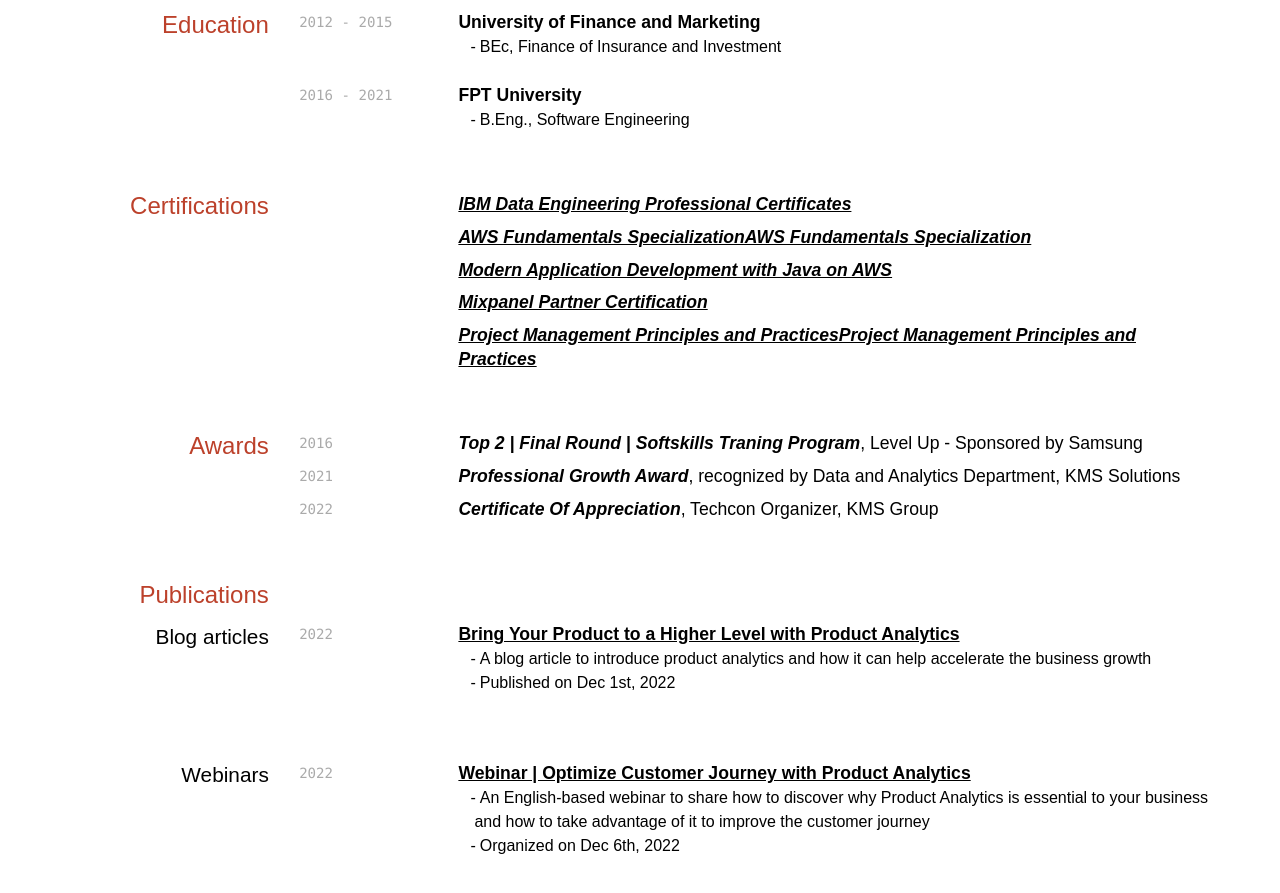
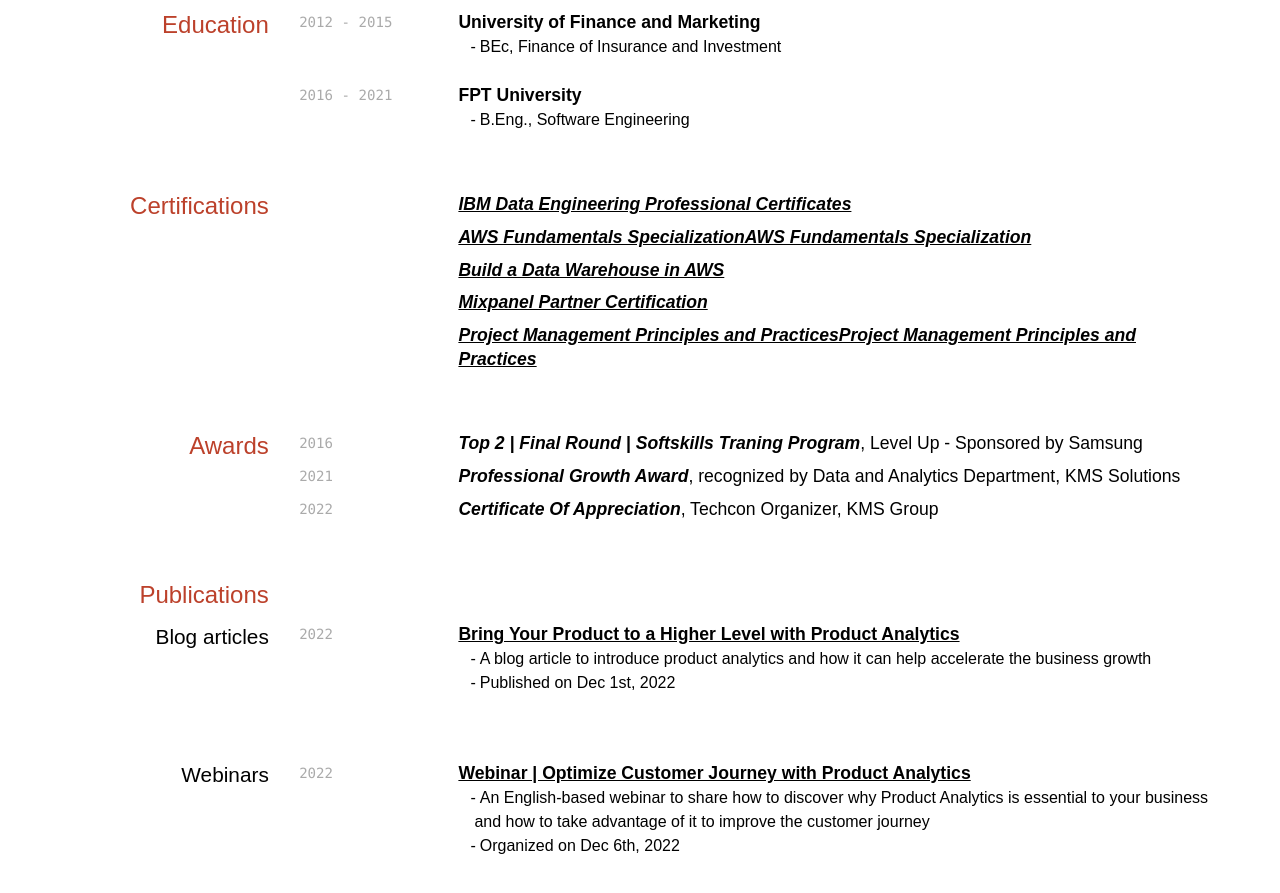
Before and after one commit to tuannnh/cv, a Jekyll site: the page built from index.md, in a window 1280 px wide and 900 px high, scrolled down 3368 px. Shown: the top 893 px of the window. Built offline with Jekyll 4.4.1, drawn with Linux system fonts in a browser that asks for light colours; nearby versions of some CDN libraries; some web fonts are replaced; a style sheet for code colours, icons or effects is not loaded.

Commit message:
Update index.md

```diff
--- a/index.md
+++ b/index.md
@@ -167,7 +167,7 @@ _[IBM Data Engineering Professional Certificates](https://coursera.org/share/af3
 
 _[AWS Fundamentals SpecializationAWS Fundamentals Specialization](https://www.coursera.org/account/accomplishments/specialization/certificate/V76QLZVD2ZNX)_
 
-_[Modern Application Development with Java on AWS](https://www.coursera.org/account/accomplishments/specialization/certificate/X2KLVXPK9GTV)_
+_[Build a Data Warehouse in AWS](https://coursera.org/share/4eb6d36dab7767b017c30fbbfa6d8a86)_
 
 _[Mixpanel Partner Certification](https://verify.skilljar.com/c/p5t24qwt74pq)_
 
```
